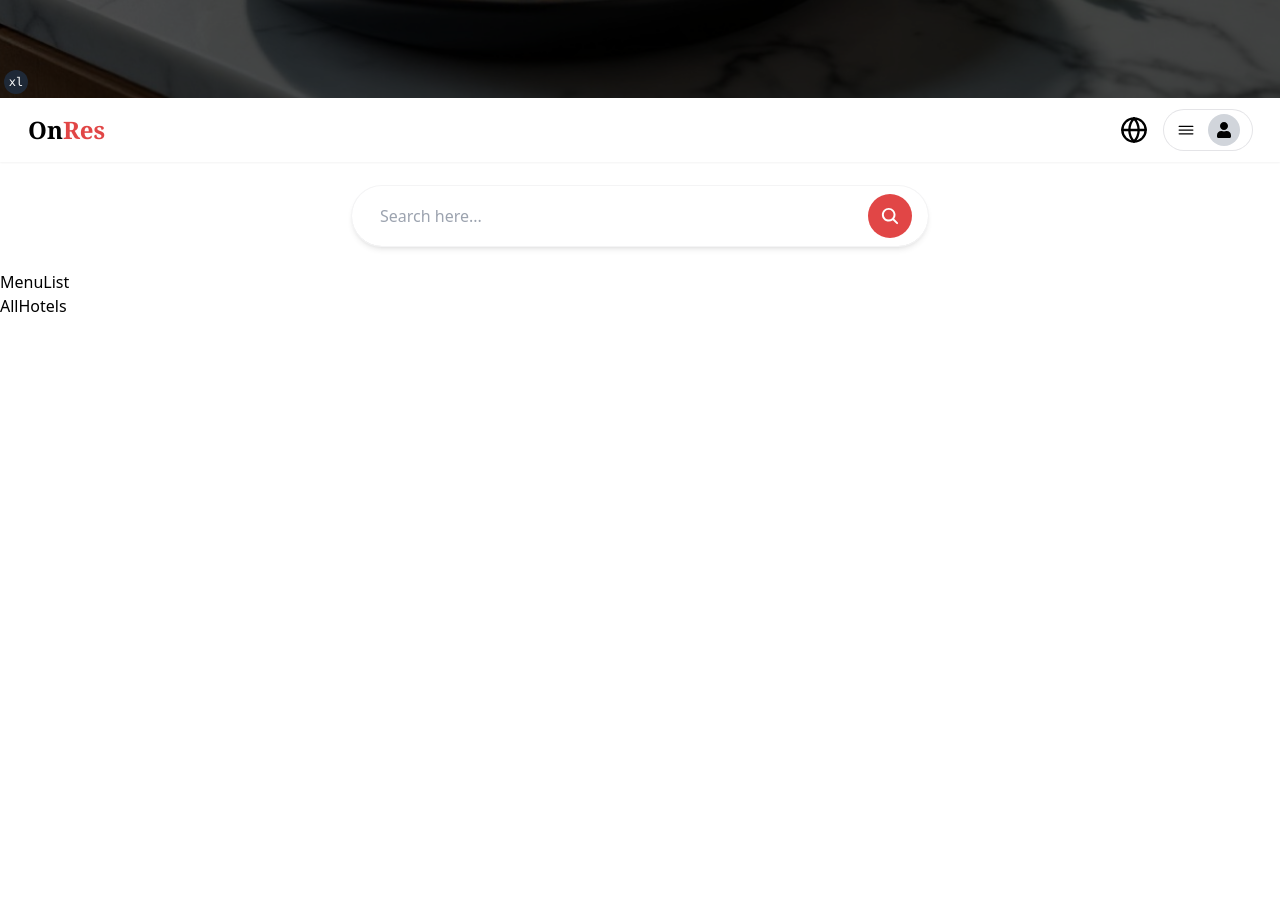
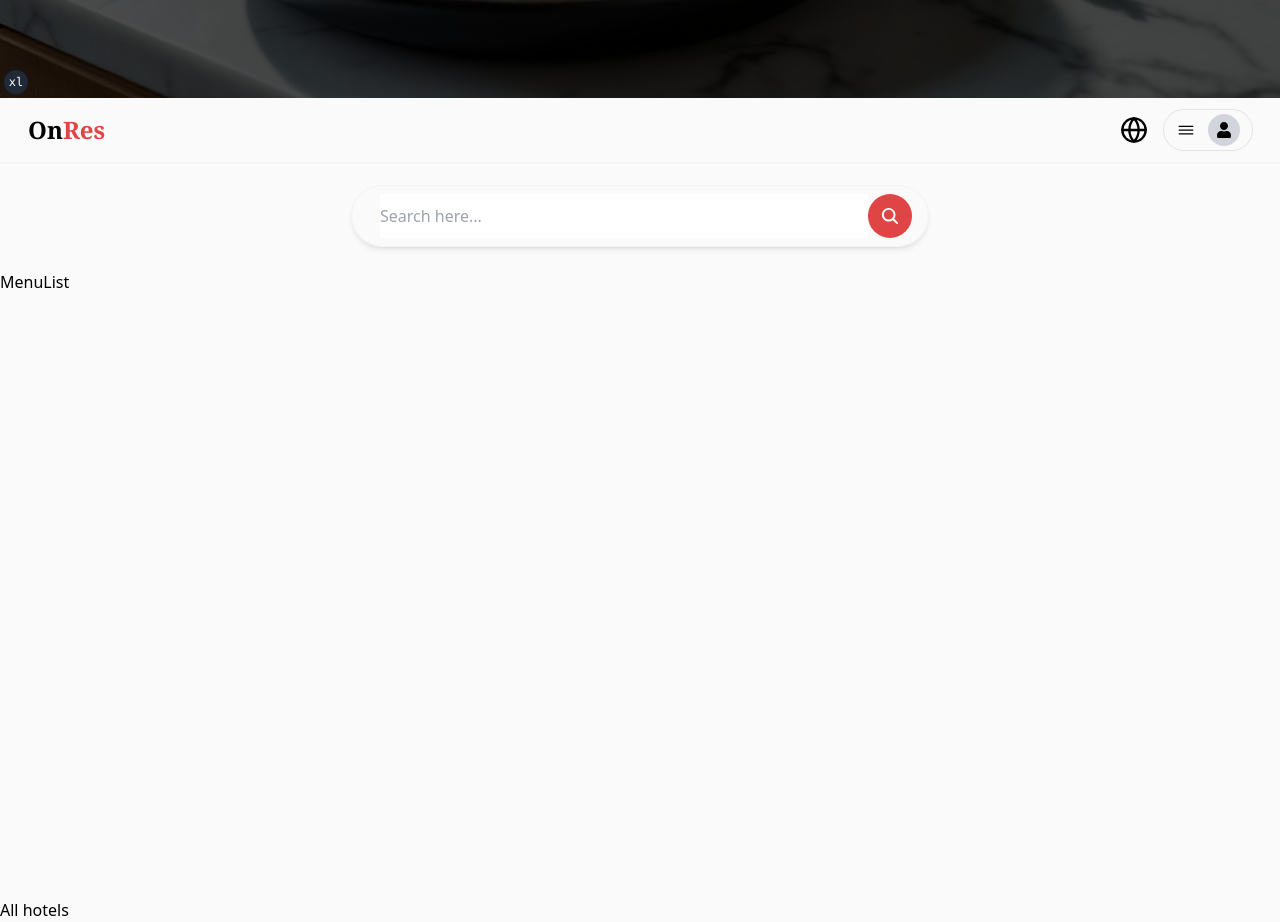
Before and after one commit to leconstantin/openTb, a Next.js app: page / in a window 1280 px wide. Shown: the part 702-1624 px from the top of the page. Before the commit the page ends 1600 px from the top, so only its background shows below. Built offline with nearby package versions, Linux system fonts and the light colour scheme.

Commit message:
moved all to layout

```diff
--- a/src/app/layout.tsx
+++ b/src/app/layout.tsx
@@ -4,6 +4,10 @@ import "./globals.css";
 import { ThemeProvider } from "@/components/theme-provider";
 import { TailwindIndicator } from "@/components/tailwind-indicator";
 import { siteConfig } from "@/config/site";
+import Hero from "@/features/layout/hero";
+import HeaderTop from "@/features/layout/HeaderTop";
+import SearchTab from "@/features/layout/SearchTab";
+import MenuList from "@/features/layout/MenuList";
 
 const geistSans = Geist({
   variable: "--font-geist-sans",
@@ -29,11 +33,21 @@ export default function RootLayout({
   children: React.ReactNode;
 }>) {
   return (
-    <html lang="en" suppressHydrationWarning>
+    <html lang="en" suppressHydrationWarning className="[color-scheme:light]">
       <body
-        className={`${geistSans.variable} ${geistMono.variable} antialiased`}
+        className={`${geistSans.variable} ${geistMono.variable} antialiased bg-zinc-50`}
       >
         <ThemeProvider attribute="class" defaultTheme="light" enableSystem>
+          <header>
+            <div className="hidden md:flex">
+              <Hero />
+            </div>
+            <div className=" min-h-screen">
+              <HeaderTop />
+              <SearchTab />
+              <MenuList />
+            </div>
+          </header>
           {children}
           <TailwindIndicator />
         </ThemeProvider>
--- a/src/app/page.tsx
+++ b/src/app/page.tsx
@@ -1,21 +1,3 @@
-import AllHotels from "@/features/home/AllHotels";
-import Hero from "@/features/home/hero";
-import MenuList from "@/features/home/MenuList";
-import SearchTab from "@/features/home/SearchTab";
-import HeaderTop from "@/features/home/subHero";
-
 export default function Home() {
-  return (
-    <main>
-      <div className="hidden md:flex">
-        <Hero />
-      </div>
-      <div className=" min-h-screen">
-        <HeaderTop />
-        <SearchTab />
-        <MenuList />
-        <AllHotels />
-      </div>
-    </main>
-  );
+  return <main>All hotels</main>;
 }
--- a/src/features/home/AllHotels.tsx
+++ /dev/null
@@ -1,5 +0,0 @@
-import React from "react";
-
-export default function AllHotels() {
-  return <div>AllHotels</div>;
-}
--- a/src/features/home/subHero.tsx
+++ b/src/features/layout/HeaderTop.tsx
@@ -1,12 +1,16 @@
 import { LuGlobe } from "react-icons/lu";
 import { IoIosMenu } from "react-icons/io";
 import { FaUser } from "react-icons/fa";
+import Link from "next/link";
 export default function HeaderTop() {
   return (
     <div className="flex justify-between items-center shadow-sm px-4 md:px-7 py-3">
-      <div className="font-semibold text-2xl font-serif hover:opacity-85">
+      <Link
+        href="/"
+        className="font-semibold text-2xl font-serif hover:opacity-85"
+      >
         On<span className="text-red-600 opacity-85">Res</span>
-      </div>
+      </Link>
       <div className="flex items-center gap-x-4">
         <div>
           <LuGlobe className="size-7 cursor-pointer hover:opacity-80" />
--- a/src/features/home/SearchTab.tsx
+++ b/src/features/layout/SearchTab.tsx
@@ -7,7 +7,7 @@ export default function SearchTab() {
         <input
           type="text"
           placeholder="Search here..."
-          className="flex-1 outline-none"
+          className="flex-1 outline-none text-zinc-700"
         />
         <div className=" bg-red-600 opacity-85 hover:opacity-100 hover:ring-2 ring-red-500 flex items-center justify-end p-3 rounded-full">
           <IoSearch className="text-white size-5" />
--- a/src/features/home/hero.tsx
+++ b/src/features/layout/hero.tsx
@@ -41,7 +41,7 @@ export default function Hero() {
             isTransitioning ? "opacity-0" : "opacity-100"
           }`}
         >
-          <h1 className="text-4xl md:text-6xl font-bold text-white mb-4">
+          <h1 className="text-3xl md:text-6xl font-bold text-white mb-4">
             {currentContent.title}
           </h1>
           <p className="text-xl md:text-2xl text-white max-w-2xl mx-auto">
```
Also changed, not shown: src/features/layout/MenuList.tsx (renamed from src/features/home/MenuList.tsx).
